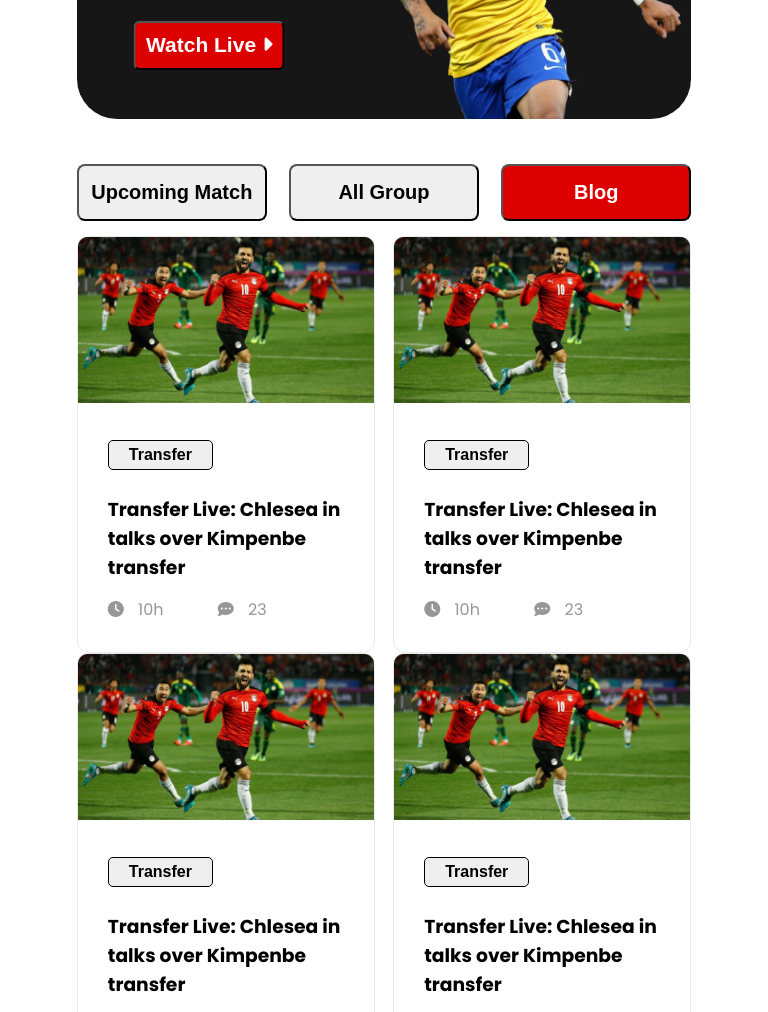
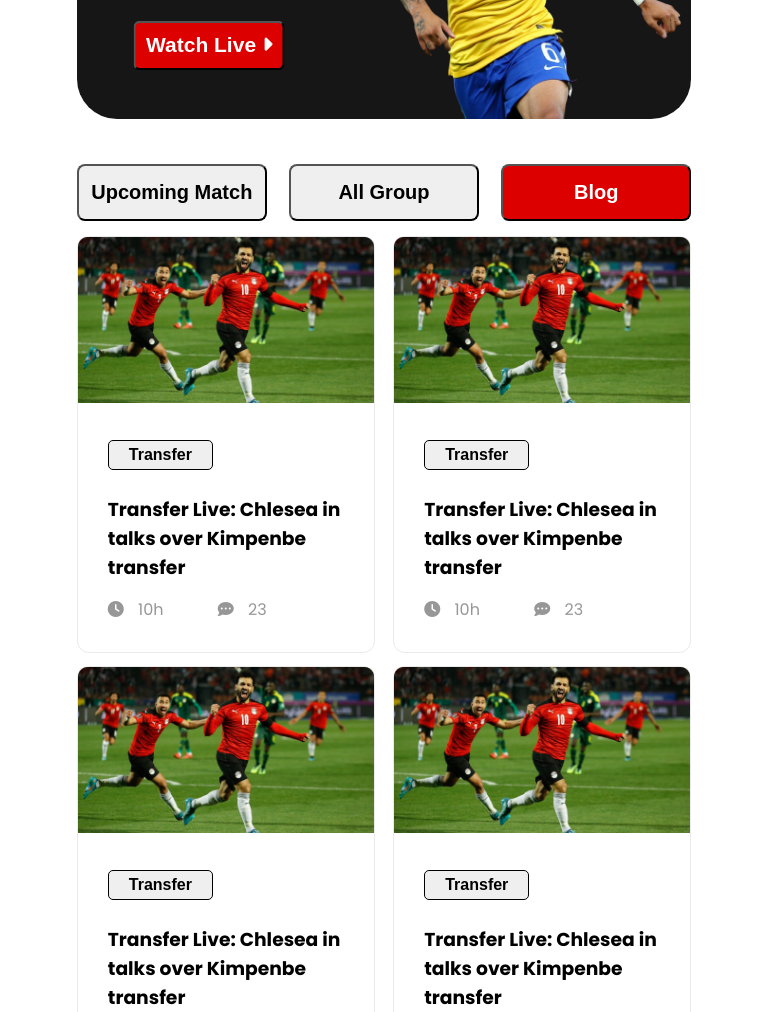
Before and after one commit to Kawsar-Ahmed-Ridoy/World-Cup, a plain HTML site: page index.html in a window 768 px wide. Shown: the part 275-1287 px from the top of the page. Drawn offline with Linux system fonts and the light colour scheme.

Commit message:
tablet-design-finish

```diff
--- a/style.css
+++ b/style.css
@@ -278,9 +278,8 @@ span.font-align {
   .blog-post-link {
     width: 100%;
     grid-template-columns: repeat(2, 1fr);
-    gap: 0% 3%;
-    height: 130vh;
-    margin-bottom: 25px;
+    gap: 1% 3%;
+    margin-bottom: 50px;
   }
 
   .blog-post-single-card {
```
